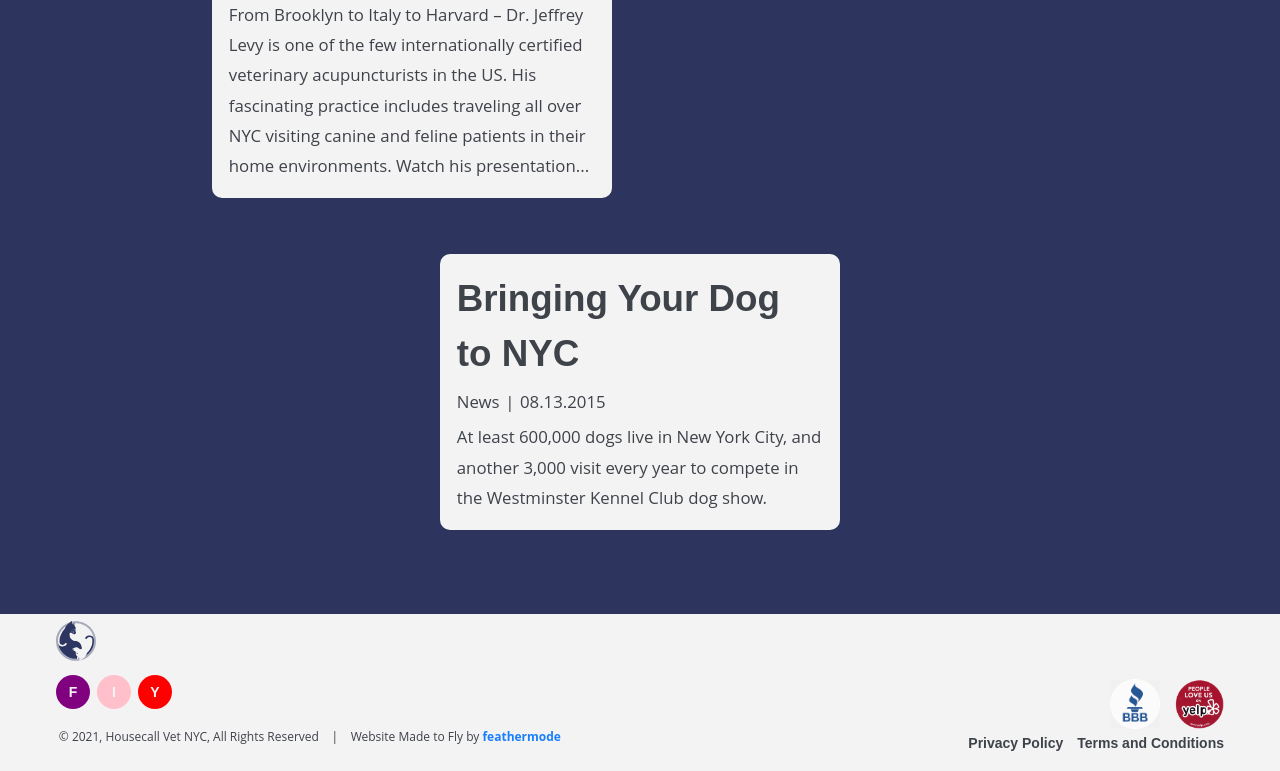
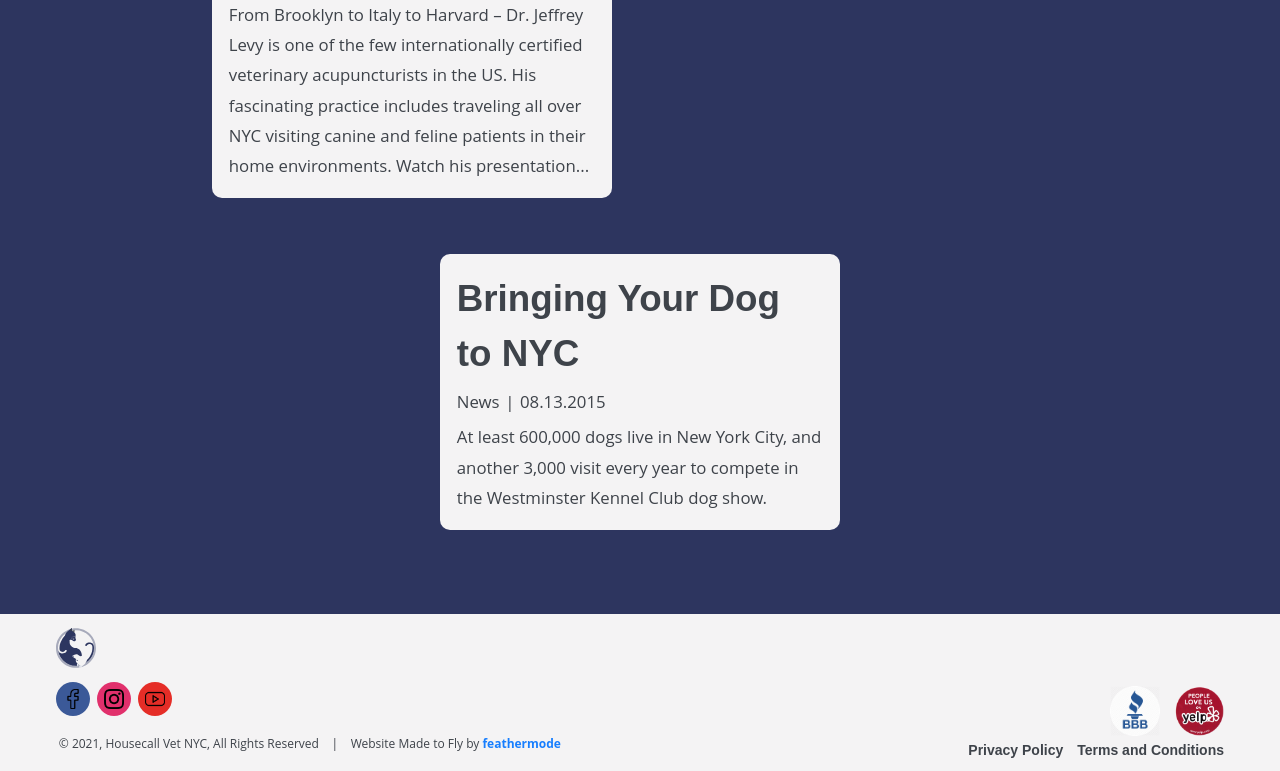
Before and after one commit to oofytronic/housecallvetnyc, an Eleventy site: page news.njk in a window 1280 px wide. Shown: the part 2052-2823 px from the top of the page. Built offline with nearby package versions, Linux system fonts and the light colour scheme; Eleventy itself is replaced by a stand-in of ours; files that its build step writes are made by us from their sources; a script that the page names is missing.

Commit message:
blog styling

```diff
--- a/_includes/components/_footer.njk
+++ b/_includes/components/_footer.njk
@@ -3,9 +3,9 @@
 		<div class="footer-content">
 			<img class="logo" src="/assets/hcvnyc-icon.svg" href="/" />
 			<div class="social-buttons">
-				<a href="https://facebook.com/housecallvetnyc" class="social-button face">F</a>
-				<a href="https://instagram.com/housecallvetnyc" class="social-button ig">I</a>
-				<a href="https://youtube.com/housecallvetnyc" class="social-button youtube">Y</a>
+				<a href="https://facebook.com/housecallvetnyc" class="social-button face"><img src="/assets/facebook.png" alt="F"></a>
+				<a href="https://instagram.com/housecallvetnyc" class="social-button ig"><img src="/assets/instagram.png" alt="I"></a>
+				<a href="https://youtube.com/housecallvetnyc" class="social-button youtube"><img src="/assets/youtube.png" alt="Y"></a>
 			</div>
 
 			<div class="site-cred">
--- a/styles/main.css
+++ b/styles/main.css
@@ -278,7 +278,7 @@ a {
 	display: flex;
 	justify-content: center;
 	align-items: center;
-	gap: 6rem;
+	gap: 10rem;
 	padding: 4rem;
 }
 
@@ -773,7 +773,7 @@ footer {
 	align-items: flex-end;
 	text-align: center;
 	border-top: 1px solid var(--brand-gray);
-	padding: 0.5rem 4rem;
+	padding: 1rem 4rem;
 }
 
 .footer-content {
@@ -840,16 +840,20 @@ footer a:hover, footer a:active {
 	justify-content: center;
 }
 
+.social-button img {
+	max-height: 100%;
+}
+
 .face {
-	background: purple;
+	background: #3b5998;
 }
 
 .ig {
-	background: pink;
+	background: #E1306C;
 }
 
 .youtube {
-	background: red;
+	background: #e52d27;
 }
 
 
```
Also changed, not shown: assets/facebook.png (added), assets/instagram.png (added), assets/youtube.png (added).
